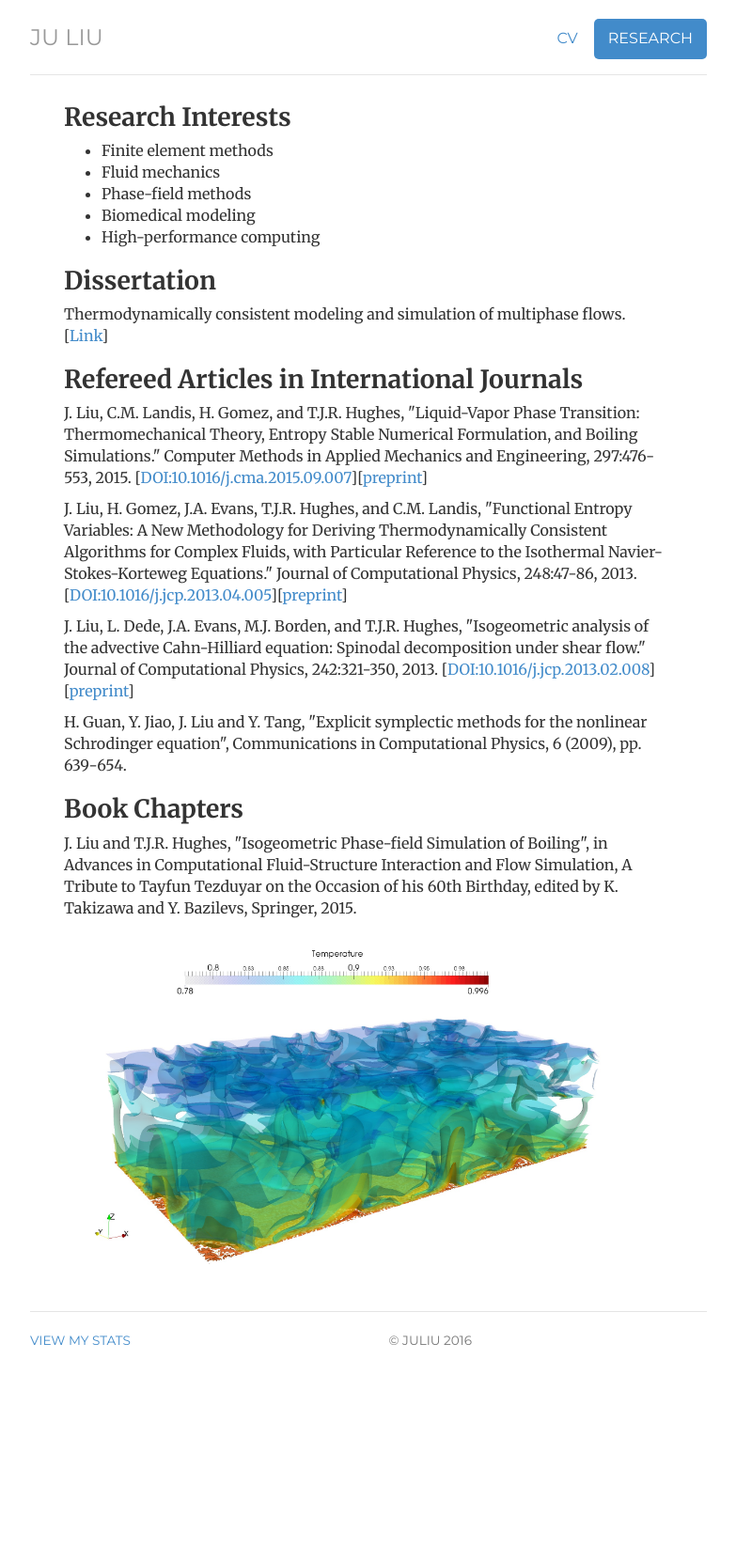
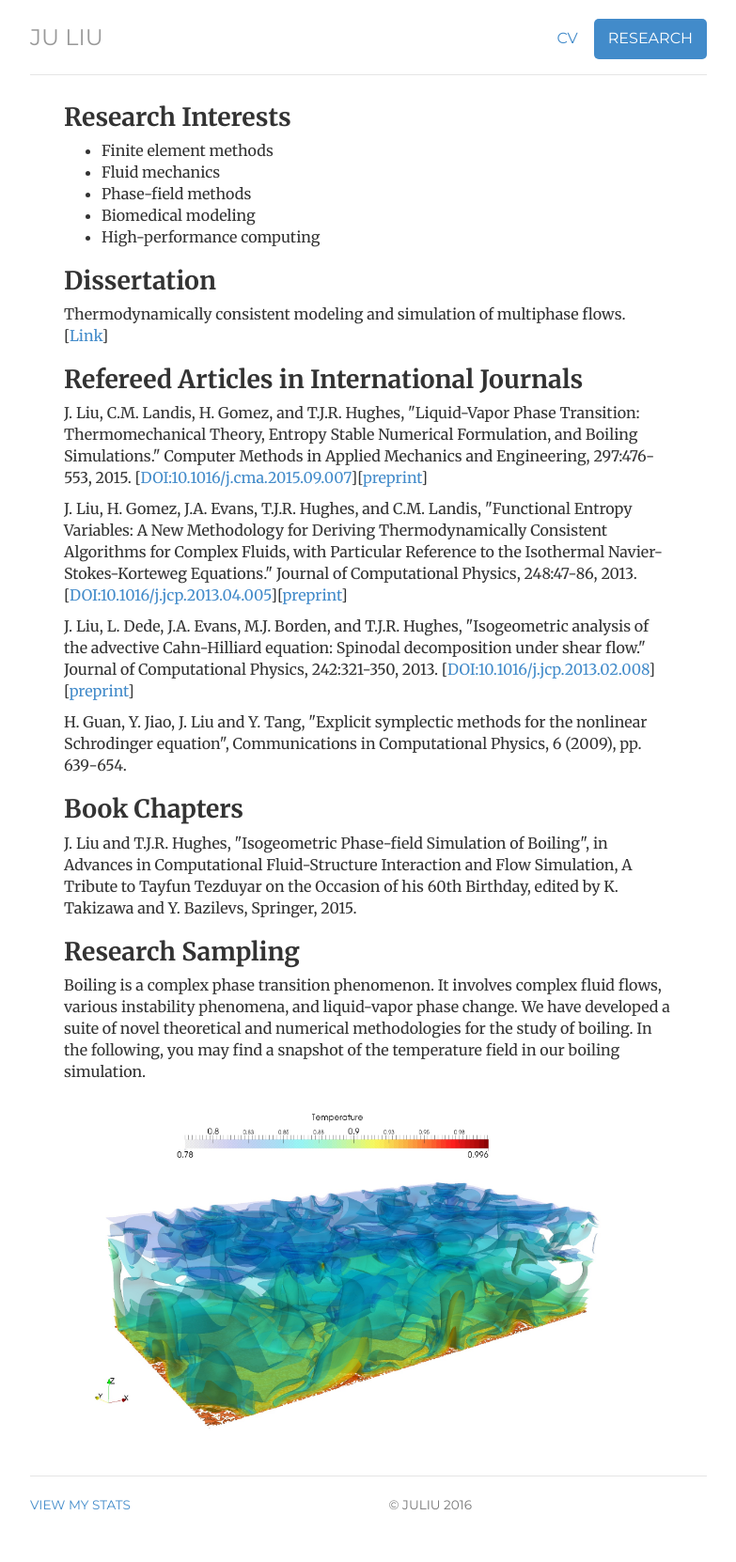
Before and after one commit to ju-liu/ju-liu.github.io, a Jekyll site: the page built from research/index.html, in a window 1280 px wide. Shown: the whole page at 94% size, without its empty margins (248-1031 px from the left). Built offline with Jekyll 4.4.1, drawn with Linux system fonts in a browser that asks for light colours; nearby versions of some CDN libraries; library files that are not in the unit come from our copies; comment, search, counter and statistics services are not loaded; before the commit the page ends 1488 px from its top, so only the background shows below that.

Commit message:
re sam in

```diff
--- a/research/index.html
+++ b/research/index.html
@@ -52,7 +52,11 @@ description: Current Publication for Dr. Ju Liu
   Simulation, A Tribute to Tayfun Tezduyar on the Occasion of his 60th Birthday,
   edited by K. Takizawa and Y. Bazilevs, Springer, 2015.</p>
 
-
-
+  <h2>Research Sampling</h2>
+  <p>Boiling is a complex phase transition phenomenon. It involves complex fluid
+  flows, various instability phenomena, and liquid-vapor phase change. We have
+  developed a suite of novel theoretical and numerical methodologies for the
+  study of boiling. In the following, you may find a snapshot of the temperature
+  field in our boiling simulation.</p>
   <img  class="img-responsive" alt="Boiling" src="/img/boiling_temperature.jpg">
 </div>
```
